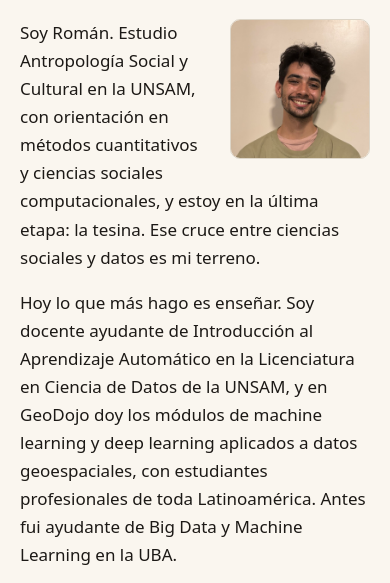
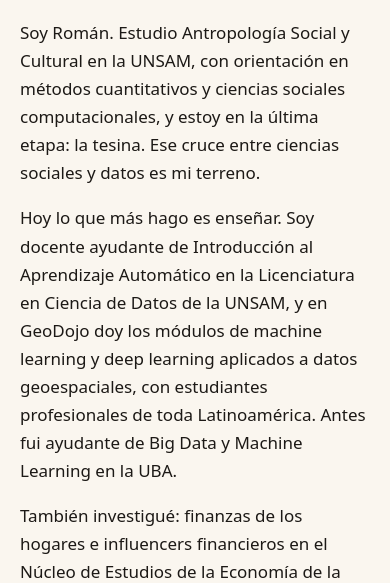
Before and after one commit to Acigami/Acigami.github.io, an Astro site: page /sobre-mi in a window 390 px wide. Shown: the part 242-825 px from the top of the page. Built offline with nearby package versions, Linux system fonts and the light colour scheme; Astro itself is replaced by a stand-in of ours.

Commit message:
Sobre mí usa la foto de la columna y limita el ancho del texto

```diff
--- a/src/pages/sobre-mi.astro
+++ b/src/pages/sobre-mi.astro
@@ -1,14 +1,11 @@
 ---
-import { Image } from 'astro:assets';
 import Base from '../layouts/Base.astro';
 import { NOMBRE } from '../consts';
-import retrato from '../assets/roman.jpg';
 ---
 
 <Base titulo={`Sobre mí · ${NOMBRE}`} descripcion="Quién soy, qué hago y qué me interesa.">
+  <div class="prosa">
     <h1>Sobre mí</h1>
-
-  <Image src={retrato} alt="Retrato de Román Fernández Arias" width={360} height={360} class="retrato" />
 
     <p>
       Soy Román. Estudio Antropología Social y Cultural en la UNSAM, con orientación en métodos
@@ -36,22 +33,5 @@
       Podés escribirme a <a href="mailto:ferardelsur@gmail.com">ferardelsur@gmail.com</a> o
       encontrarme en <a href="https://github.com/Acigami">GitHub</a>.
     </p>
+  </div>
 </Base>
-
-<style>
-  .retrato {
-    float: right;
-    width: 180px;
-    height: 180px;
-    border-radius: 10px;
-    border: 1px solid var(--borde);
-    margin: 0 0 1rem 1.5rem;
-  }
-
-  @media (max-width: 640px) {
-    .retrato {
-      width: 140px;
-      height: 140px;
-    }
-  }
-</style>
```
Lines whose indentation alone changed are shown as unchanged.
